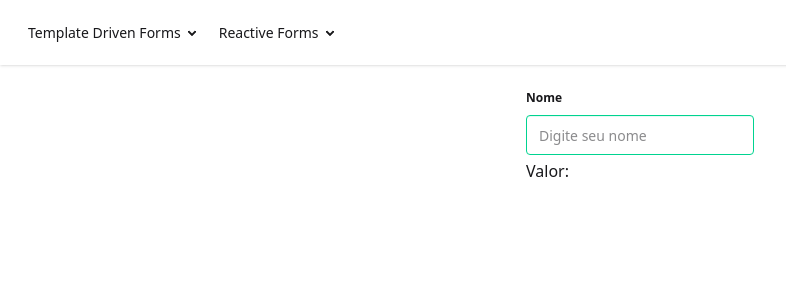
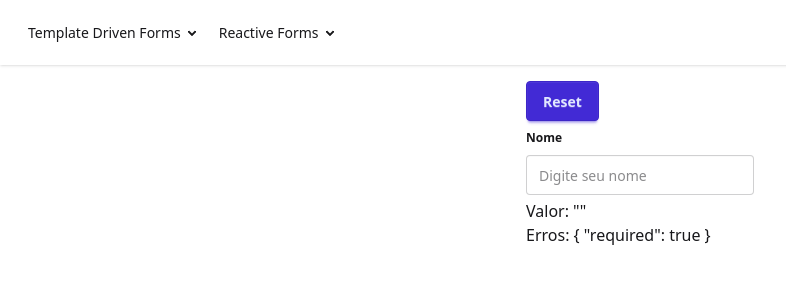
Before and after one commit to lodovikoa/curso-formularios-com-angular, an Angular app: page /reactive-forms/form-control in a window 1280 px wide. Shown: the top 300 px of the page, without its empty margins (0-786 px from the left). Built offline with nearby package versions, Linux system fonts and the light colour scheme.

Commit message:
feat: Reactive Forms - Validações

```diff
--- a/src/app/features/reactive-forms/1.form-control/form-control.component.html
+++ b/src/app/features/reactive-forms/1.form-control/form-control.component.html
@@ -1,6 +1,9 @@
+<button class="btn btn-primary" (click)="reset()">Reset</button>
+
 <fieldset class="fieldset">
   <legend class="fieldset-legend">Nome</legend>
-  <input type="text" class="input" placeholder="Digite seu nome" [formControl]="control" />
+  <input type="text" class="input" placeholder="Digite seu nome" [formControl]="nameControl" />
 </fieldset>
 
-<p>Valor: {{ control.value }}</p>
+<p>Valor: {{ nameControl.value | json}}</p>
+<p>Erros: {{ nameControl.errors | json }}</p>
--- a/src/app/features/reactive-forms/1.form-control/form-control.component.ts
+++ b/src/app/features/reactive-forms/1.form-control/form-control.component.ts
@@ -1,10 +1,12 @@
+import { JsonPipe } from '@angular/common';
 import { ChangeDetectionStrategy, Component } from '@angular/core';
-import { FormControl, ReactiveFormsModule } from '@angular/forms';
+import { FormControl, ReactiveFormsModule, Validators } from '@angular/forms';
 
 @Component({
   selector: 'app-form-control',
   imports: [
     ReactiveFormsModule,
+    JsonPipe,
   ],
   templateUrl: './form-control.component.html',
   styleUrl: './form-control.component.css',
@@ -12,6 +14,10 @@ import { FormControl, ReactiveFormsModule } from '@angular/forms';
 })
 export class FormControlComponent {
 
-  protected control = new FormControl();
+  protected nameControl = new FormControl( "", { nonNullable: true, validators: [Validators.required, Validators.minLength(3) ] } );
+
+  protected reset() {
+    this.nameControl.reset();
+  }
 
 }
```
